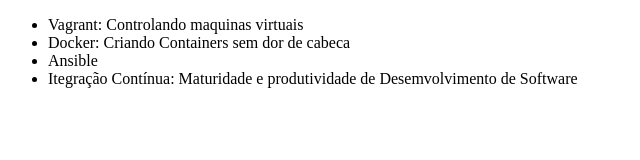
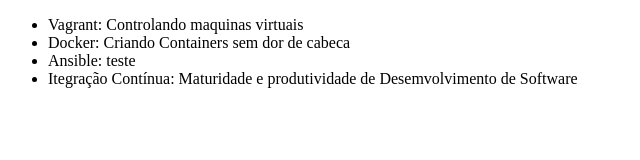
Before and after one commit to brunoschererviegas/alura-git, a plain HTML site: page index.html in a window 1280 px wide. Shown: the full height of the page, 0-640 px from the left. Drawn offline with Linux system fonts and the light colour scheme.

Commit message:
Alterando o codigo

```diff
--- a/index.html
+++ b/index.html
@@ -8,7 +8,7 @@
     <ul>
         <li>Vagrant: Controlando maquinas virtuais</li>
         <li>Docker: Criando Containers sem dor de cabeca</li>
-        <li>Ansible</li>
+        <li>Ansible: teste</li>
         <li>Itegração Contínua: Maturidade e produtividade de Desemvolvimento de Software</li>
     </ul>
 </body>
```
